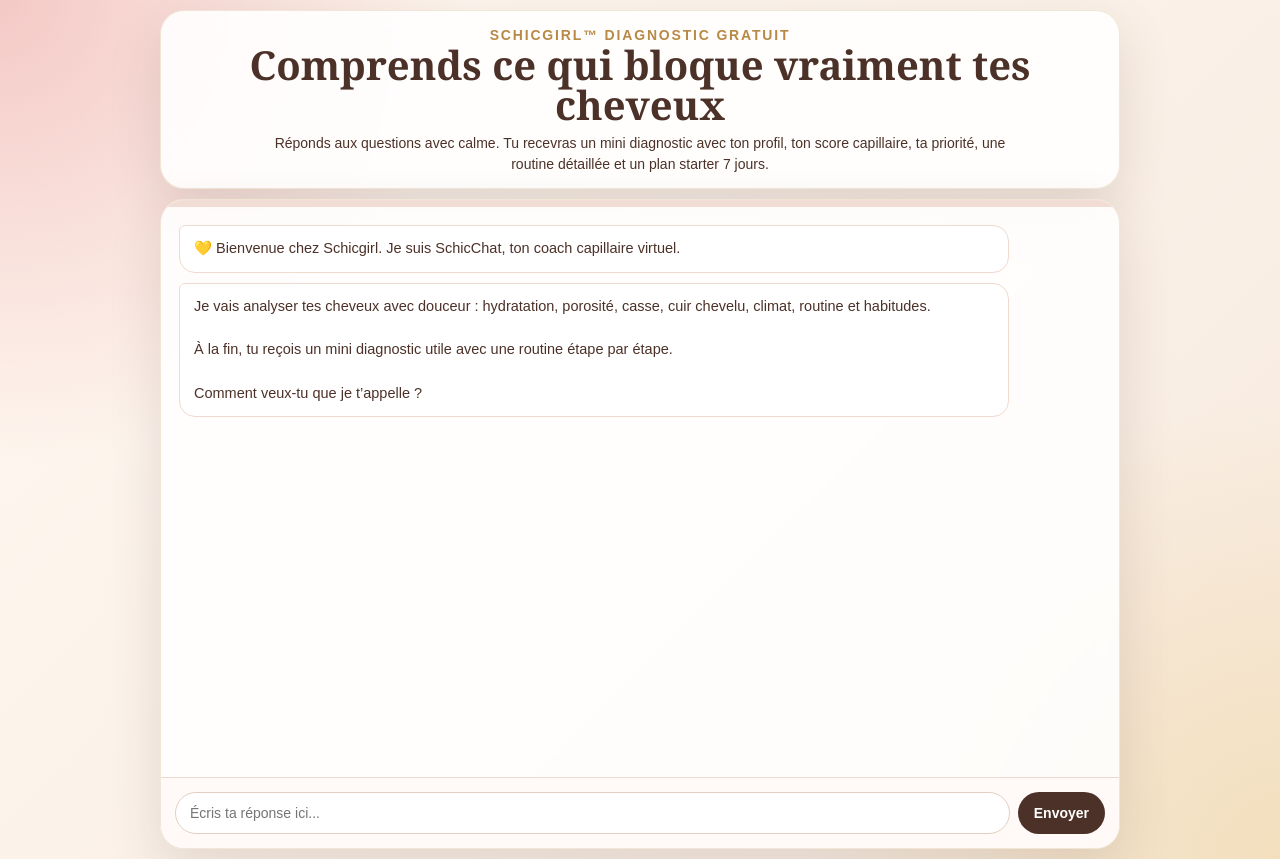
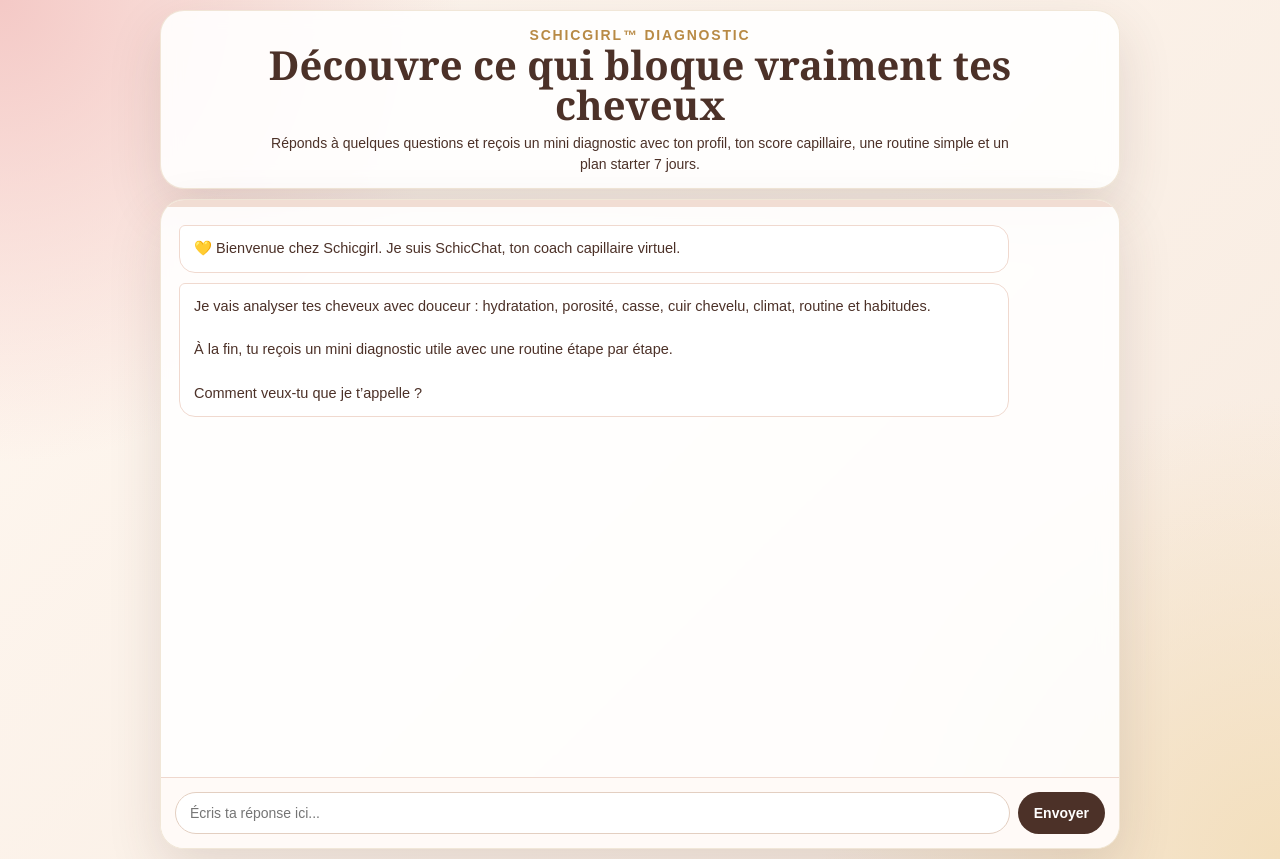
Before and after one commit to schicgirl-hair/schicchat, a plain HTML site: page index.html in a window 1280 px wide. Drawn offline with Linux system fonts and the light colour scheme.

Commit message:
Update index.html

```diff
--- a/index.html
+++ b/index.html
@@ -4,22 +4,22 @@
   <meta charset="UTF-8" />
   <meta name="viewport" content="width=device-width, initial-scale=1.0" />
   <title>Diagnostic Capillaire Gratuit | Schicgirl</title>
-  <meta name="description" content="Diagnostic capillaire gratuit Schicgirl pour cheveux crépus, secs, cassants, pousse, tempes et routine." />
+  <meta name="description" content="Diagnostic capillaire gratuit Schicgirl pour cheveux secs, cassants, pousse, tempes et routine." />
   <link rel="stylesheet" href="style.css" />
 </head>
 <body>
   <main class="client-shell">
     <section class="client-intro">
-      <p class="eyebrow">Schicgirl™ Diagnostic gratuit</p>
-      <h1>Comprends ce qui bloque vraiment tes cheveux</h1>
+      <p class="eyebrow">Schicgirl™ Diagnostic</p>
+      <h1>Découvre ce qui bloque vraiment tes cheveux</h1>
       <p>
-        Réponds aux questions avec calme. Tu recevras un mini diagnostic avec ton profil,
-        ton score capillaire, ta priorité, une routine détaillée et un plan starter 7 jours.
+        Réponds à quelques questions et reçois un mini diagnostic avec ton profil,
+        ton score capillaire, une routine simple et un plan starter 7 jours.
       </p>
     </section>
 
-    <section class="chat-panel" aria-label="Diagnostic capillaire SchicChat">
-      <div id="progressWrap" aria-hidden="true"><div id="progressBar"></div></div>
+    <section class="chat-panel">
+      <div id="progressWrap"><div id="progressBar"></div></div>
       <button id="resetBtn" class="hidden-reset" title="Recommencer" type="button">↻</button>
       <div id="chatBox" class="chat-box"></div>
       <div id="quickReplies" class="quick-replies"></div>
```
